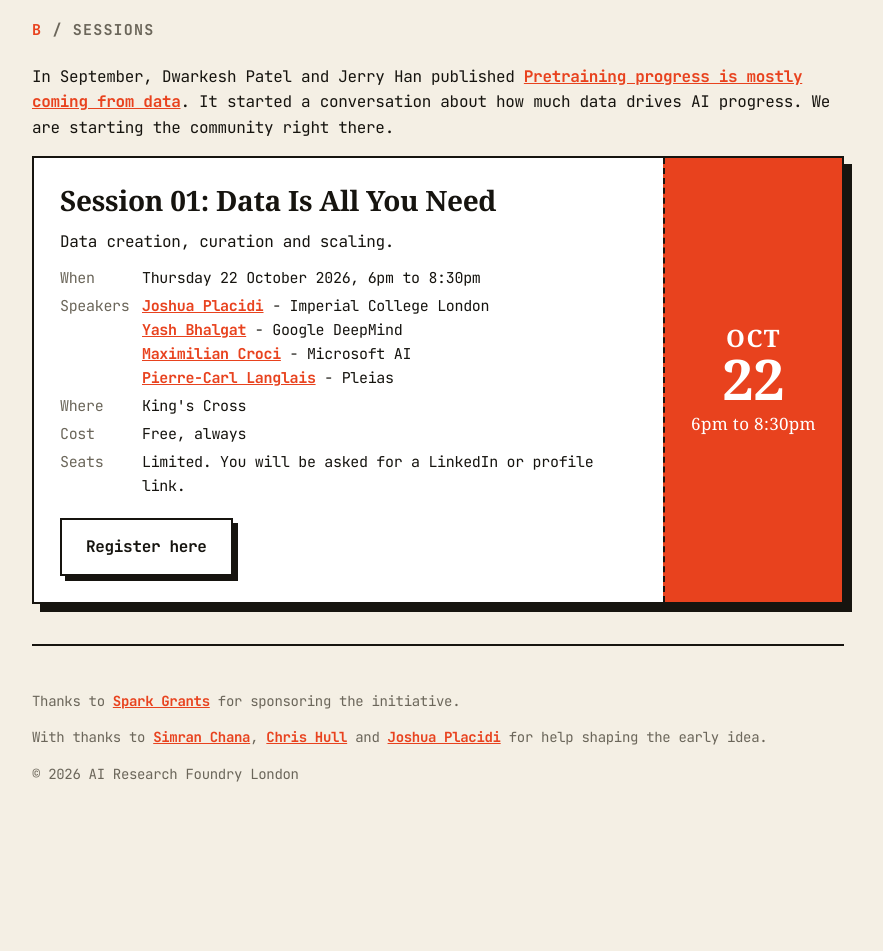
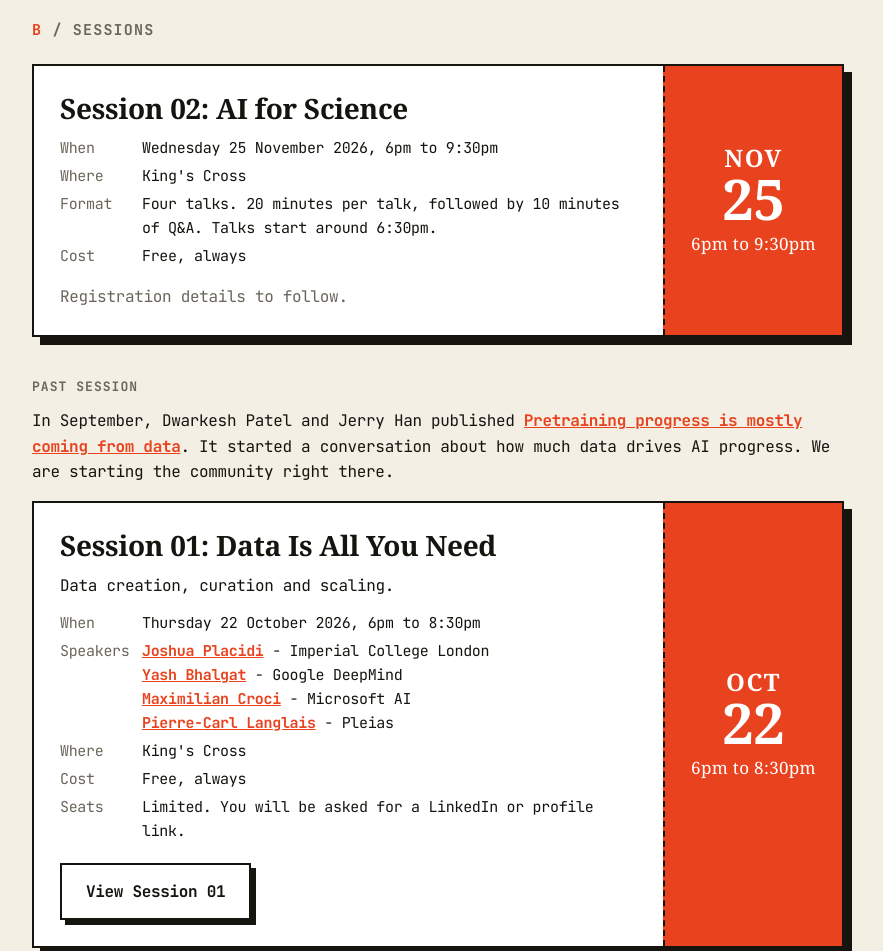
Before and after one commit to shubhamjain0594/airesearchfoundry-london-site, a plain HTML site: page index.html in a window 1280 px wide. Shown: the part 1640-2591 px from the top of the page, without its empty margins (202-1085 px from the left). Before the commit the page ends 2485 px from the top, so only its background shows below. Drawn offline with Linux system fonts and the light colour scheme.

Commit message:
Add Session 02, move Session 01 to past sessions

```diff
--- a/index.html
+++ b/index.html
@@ -4,7 +4,7 @@
 <meta charset="utf-8">
 <meta name="viewport" content="width=device-width, initial-scale=1">
 <title>AI Research Foundry London - a paper club for AI researchers</title>
-<meta name="description" content="AI Research Foundry London is a paper club for researchers from big tech labs, academia and startups. First session: Thursday 22 October 2026, 6pm, King's Cross.">
+<meta name="description" content="AI Research Foundry London is a paper club for researchers from big tech labs, academia and startups. Next session: AI for Science, Wednesday 25 November 2026, 6pm to 9:30pm, King's Cross.">
 <link rel="preconnect" href="https://fonts.googleapis.com"><link rel="preconnect" href="https://fonts.gstatic.com" crossorigin><link href="https://fonts.googleapis.com/css2?family=JetBrains+Mono:wght@400;700&display=swap" rel="stylesheet">
 <style>
 :root{--bg:#f4efe4;--ink:#16140f;--mute:#6b665a;--acc:#e8421e;--line:#16140f}
@@ -55,13 +55,13 @@ footer{padding:30px 0 60px;border-top:2px solid var(--line);color:var(--mute);fo
 </head>
 <body>
 <div class="wrap">
-<nav><b>AI Research Foundry London</b><a href="#session">Session 01 &darr;</a></nav>
+<nav><b>AI Research Foundry London</b><a href="#session">Session 02 &darr;</a></nav>
 
 <header class="hero">
 <span class="kicker">A paper club for AI researchers &middot; London</span>
 <h1>Frontier research,<br><em>pulled apart</em>.</h1>
 <p class="lead">AI Research Foundry London brings together AI researchers from academia, big tech and startups. We dig into the nuances and nitty-gritty of AI systems. One idea at a time.</p>
-<a class="btn soon" href="https://luma.com/8ct1lo38" target="_blank" rel="noopener">Register here</a>
+<a class="btn soon" href="#session">Session 02: AI for Science &darr;</a>
 <span class="note">Free. Limited seats. Curated room.</span>
 </header>
 
@@ -92,6 +92,23 @@ footer{padding:30px 0 60px;border-top:2px solid var(--line);color:var(--mute);fo
 <!-- To add a session: copy one whole <article class="session"> block, paste it ABOVE the previous one (newest first), edit the text. -->
 
 <article class="session">
+<div class="ticket">
+<div class="l">
+<h3>Session 02: AI for Science</h3>
+<dl>
+<dt>When</dt><dd>Wednesday 25 November 2026, 6pm to 9:30pm</dd>
+<dt>Where</dt><dd>King's Cross</dd>
+<dt>Format</dt><dd>Four talks. 20 minutes per talk, followed by 10 minutes of Q&amp;A. Talks start around 6:30pm.</dd>
+<dt>Cost</dt><dd>Free, always</dd>
+</dl>
+<p style="margin:16px 0 0;color:var(--mute)">Registration details to follow.</p>
+</div>
+<div class="r"><div class="mo">Nov</div><div class="d">25</div><div class="tm">6pm to 9:30pm</div></div>
+</div>
+</article>
+
+<article class="session">
+<p style="color:var(--mute);font-size:13px;font-weight:700;text-transform:uppercase;letter-spacing:.08em;margin:0 0 10px">Past session</p>
 <p class="story">In September, Dwarkesh Patel and Jerry Han published <a href="https://www.dwarkesh.com/p/pretraining-progress-is-mostly-data">Pretraining progress is mostly coming from data</a>. It started a conversation about how much data drives AI progress. We are starting the community right there.</p>
 <div class="ticket">
 <div class="l">
@@ -104,7 +121,7 @@ footer{padding:30px 0 60px;border-top:2px solid var(--line);color:var(--mute);fo
 <dt>Cost</dt><dd>Free, always</dd>
 <dt>Seats</dt><dd>Limited. You will be asked for a LinkedIn or profile link.</dd>
 </dl>
-<a class="btn soon" href="https://luma.com/8ct1lo38" target="_blank" rel="noopener">Register here</a>
+<a class="btn soon" href="https://lnkd.in/p/ehtGNuJv" target="_blank" rel="noopener">View Session 01</a>
 </div>
 <div class="r"><div class="mo">Oct</div><div class="d">22</div><div class="tm">6pm to 8:30pm</div></div>
 </div>
```
